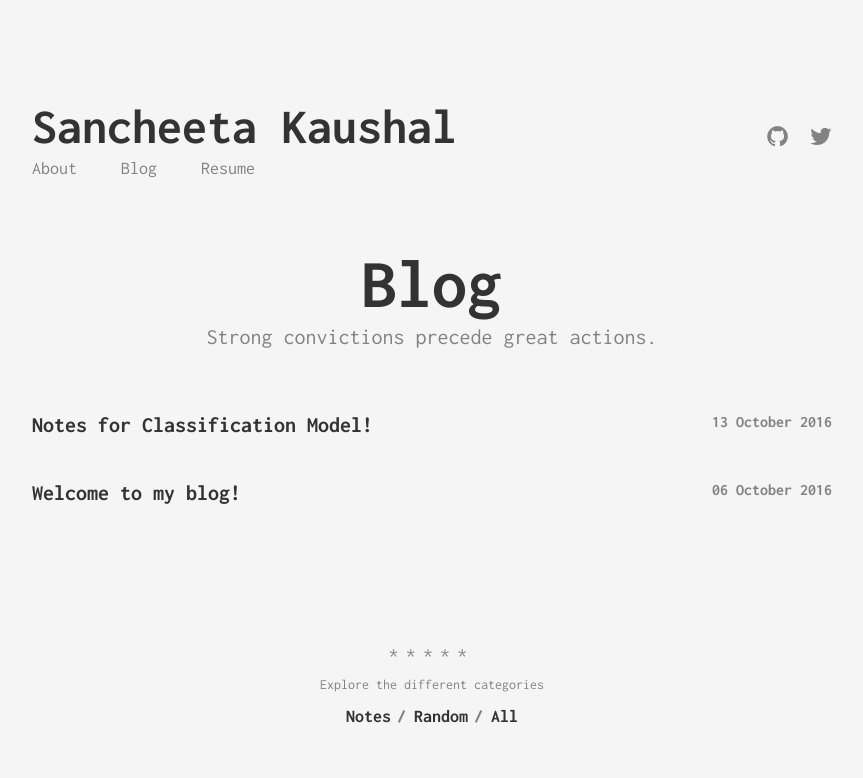
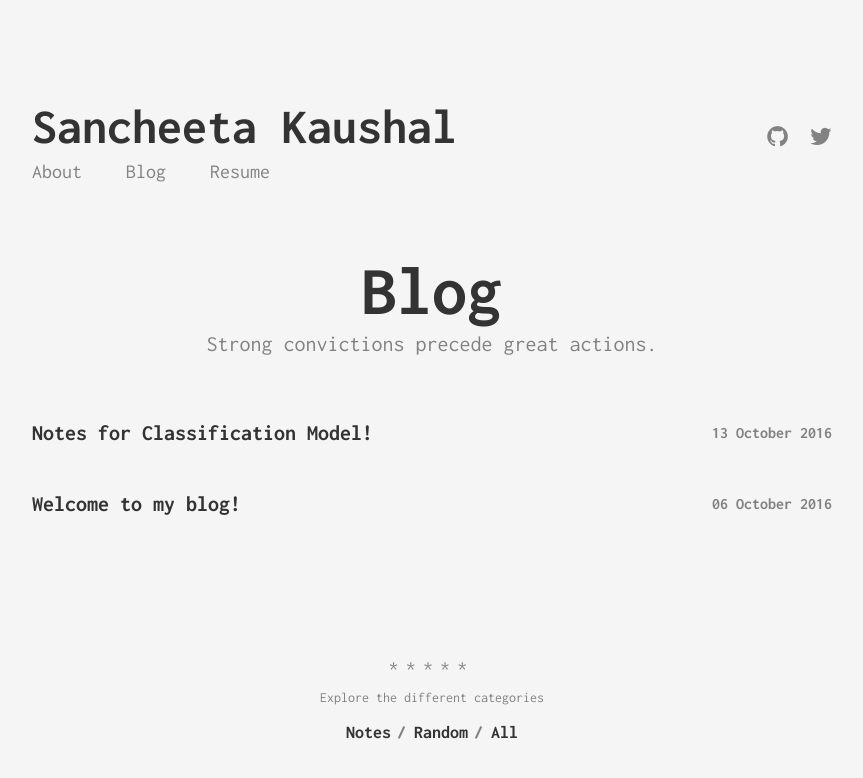
Before and after one commit to sanchee16/sanchee16.github.io, a Jekyll site: the page built from index.html, in a window 1280 px wide. Shown: the top 778 px of the page, without its empty margins (208-1071 px from the left). Built offline with Jekyll 4.4.1, drawn with Linux system fonts in a browser that asks for light colours.

Commit message:
Add line-height and font-size for li element

```diff
--- a/_sass/_default.scss
+++ b/_sass/_default.scss
@@ -18,6 +18,11 @@ a {
 p {
     font-size: 20px;
     line-height: 32px;
+}
+
+li{
+    font-size: 20px;
+    line-height: 25px;
 }
 
 img {
```
Also changed, not shown: 3 other files.
